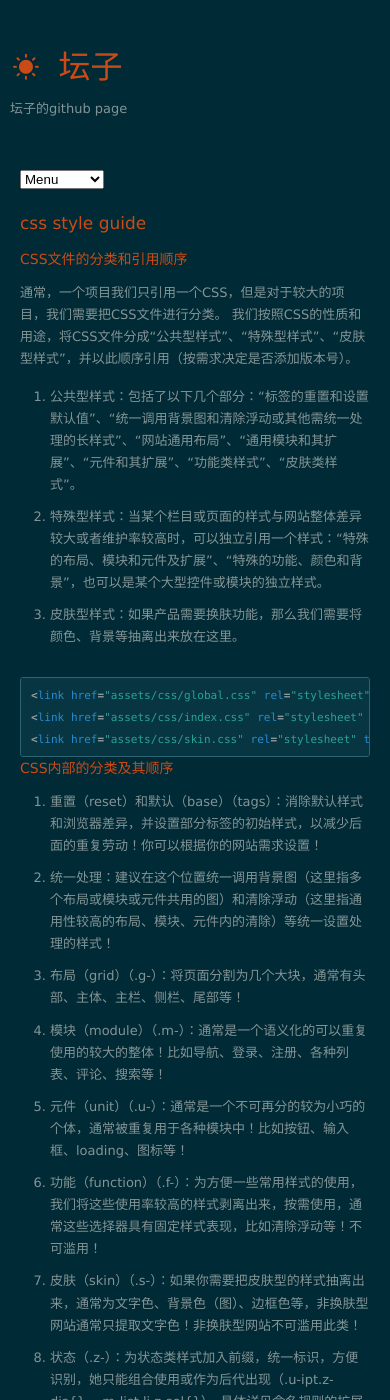
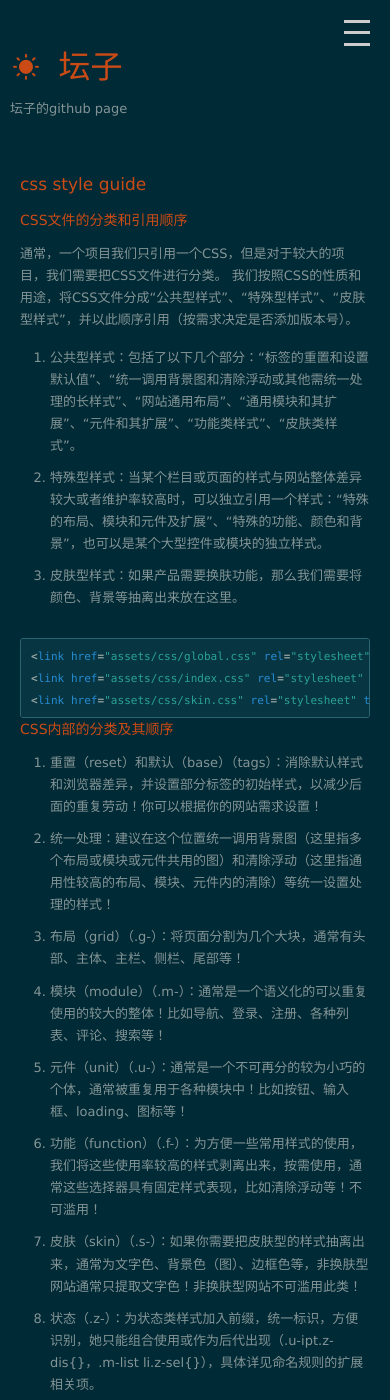
Before and after one commit to kelyau/kelyau.github.io, a Jekyll site: the page built from index.html, in a window 390 px wide and 1400 px high. Built offline with Jekyll 4.4.1, drawn with Linux system fonts in a browser that asks for light colours; nearby versions of some CDN libraries; the list of posts is cut into pages by our own code.

Commit message:
change menu

```diff
--- a/_layouts/default.html
+++ b/_layouts/default.html
@@ -31,6 +31,7 @@
 
 
     <div id="sidebar">
+      <div class="check-menu-icon"></div>
       <nav>
         <ul>
           <li><a href="/">Home</a></li>
@@ -61,14 +62,17 @@
 
 
   <script src="//ajax.googleapis.com/ajax/libs/jquery/1.10.1/jquery.min.js"></script>
-  <script src="/assets/js/jquery.mobilemenu.min.js"></script>
-
-  <script>
-    $(document).ready(function(){
-      $('#sidebar nav ul').mobileMenu({'topOptionText': 'Menu', 'prependTo': '#sidebar nav'});
+  <script type="text/javascript">
+  (function($){
+    $(".check-menu-icon").on("click", function() {
+      if($("#sidebar nav").hasClass("open")){
+        $("#sidebar nav").removeClass("open");
+      }else{
+        $("#sidebar nav").addClass("open");
+      }
     });
+  })(jQuery);
   </script>
-
 
 
 </body>
--- a/assets/css/style.css
+++ b/assets/css/style.css
@@ -220,7 +220,27 @@ img.center {
 	float: right;
 }
 
+#sidebar nav {
+	overflow: hidden;
+}
 
+
+
+.check-menu-icon {
+	display: none;
+	float: right;
+	margin: 20px;
+	width: 26px;
+	border-top: 3px solid #ccc;
+	height: 20px;
+	border-bottom: 3px solid #ccc;
+}
+.check-menu-icon:after {
+	display: block;
+	content: "";
+	padding-top: 8px;
+	border-bottom: 3px solid #ccc;
+}
 
 /*** Media Queries ***/
 @media all and (max-width: 870px) {
@@ -232,18 +252,31 @@ img.center {
 	}
 
 	#sidebar {
-		position: relative;
-		text-align: left;
+		position: fixed;
 		width: 100%;
 		left: 0;
-		margin: 10px 10px 20px 10px;
+	}
+	#sidebar nav {
+		position: relative;
+		right: -100%;
+		transition: all 0.5s ease;
+	}
+	#sidebar nav.open {
+		right: 0;
+	}
+	.check-menu-icon {
+		display: block;
 	}
 
-	#sidebar nav select.mnav {
-		display: block;
-		margin-bottom: 15px;
+}
+
+@media screen and (min-width: 1024px) {
+	#page {
+		width: 800px;
 	}
-
+	#content {
+		width: 800px;
+	}
 }
 
 
@@ -280,12 +313,3 @@ img.center {
 .icon-anchor {
 	font-size: 65%;
 }
-
-@media screen and (min-width: 1024px) {
-	#page {
-		width: 800px;
-	}
-	#content {
-		width: 800px;
-	}
-}
```
